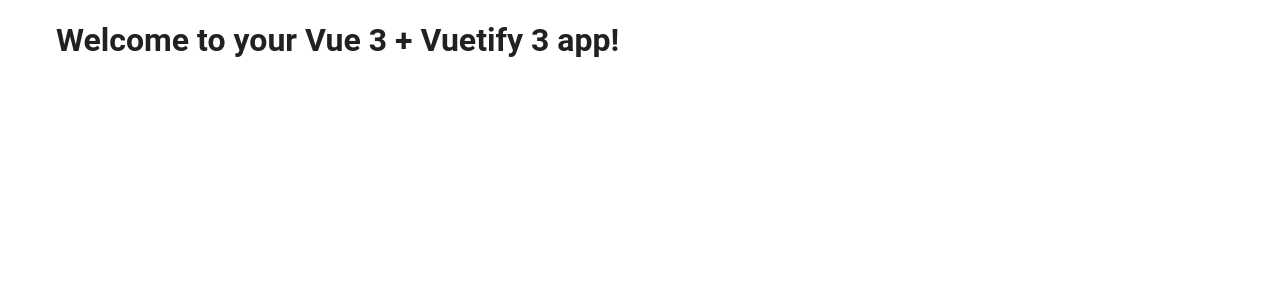
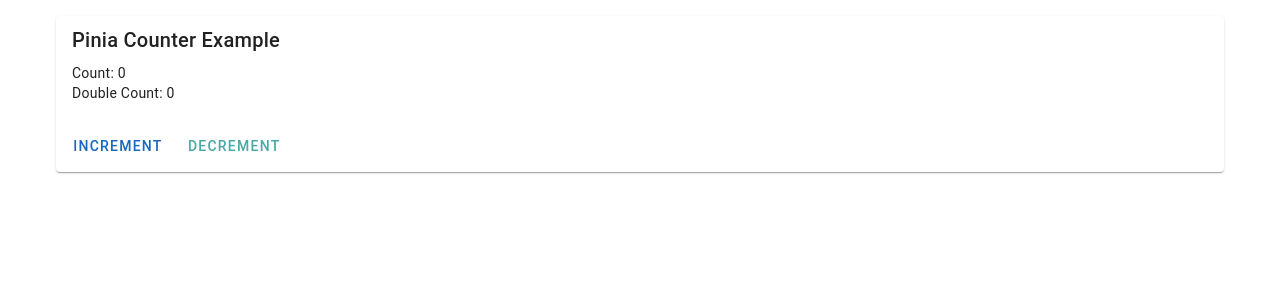
Before and after one commit to musicteachj/barcode-crud, a Vue app in the folder client/: page / in a window 1280 px wide. Shown: the top 300 px of the page. Built offline with nearby package versions, Linux system fonts and the light colour scheme.

Commit message:
add pinia amd adjust config files

```diff
--- a/client/package.json
+++ b/client/package.json
@@ -10,11 +10,13 @@
   },
   "dependencies": {
     "@mdi/font": "^7.4.47",
+    "pinia": "^3.0.2",
     "vue": "^3.5.13",
     "vue-router": "^4.5.1",
     "vuetify": "^3.8.7"
   },
   "devDependencies": {
+    "@types/node": "^22.15.29",
     "@vitejs/plugin-vue": "^5.2.3",
     "@vue/tsconfig": "^0.7.0",
     "typescript": "~5.8.3",
--- a/client/src/main.ts
+++ b/client/src/main.ts
@@ -1,10 +1,13 @@
 import { createApp } from "vue";
+import { createPinia } from "pinia";
 import App from "./App.vue";
 import vuetify from "./plugins/vuetify";
 import router from "./router";
 
 const app = createApp(App);
+const pinia = createPinia();
 
+app.use(pinia);
 app.use(vuetify);
 app.use(router);
 
--- /dev/null
+++ b/client/src/stores/counter.ts
@@ -0,0 +1,21 @@
+import { defineStore } from "pinia";
+import { ref, computed } from "vue";
+
+export const useCounterStore = defineStore("counter", () => {
+  // State
+  const count = ref(0);
+
+  // Getters
+  const doubleCount = computed(() => count.value * 2);
+
+  // Actions
+  function increment() {
+    count.value++;
+  }
+
+  function decrement() {
+    count.value--;
+  }
+
+  return { count, doubleCount, increment, decrement };
+});
--- a/client/src/views/HomeView.vue
+++ b/client/src/views/HomeView.vue
@@ -2,12 +2,28 @@
   <v-container>
     <v-row>
       <v-col>
-        <h1>Welcome to your Vue 3 + Vuetify 3 app!</h1>
+        <v-card>
+          <v-card-title>Pinia Counter Example</v-card-title>
+          <v-card-text>
+            <p>Count: {{ counter.count }}</p>
+            <p>Double Count: {{ counter.doubleCount }}</p>
+          </v-card-text>
+          <v-card-actions>
+            <v-btn @click="counter.increment" color="primary">
+              Increment
+            </v-btn>
+            <v-btn @click="counter.decrement" color="secondary">
+              Decrement
+            </v-btn>
+          </v-card-actions>
+        </v-card>
       </v-col>
     </v-row>
   </v-container>
 </template>
 
 <script setup lang="ts">
-// Your component logic here
+import { useCounterStore } from "@/stores/counter";
+
+const counter = useCounterStore();
 </script>
--- a/client/vite.config.ts
+++ b/client/vite.config.ts
@@ -1,7 +1,13 @@
-import { defineConfig } from 'vite'
-import vue from '@vitejs/plugin-vue'
+import { defineConfig } from "vite";
+import vue from "@vitejs/plugin-vue";
+import { fileURLToPath, URL } from "node:url";
 
-// https://vite.dev/config/
+// https://vitejs.dev/config/
 export default defineConfig({
   plugins: [vue()],
-})
+  resolve: {
+    alias: {
+      "@": fileURLToPath(new URL("./src", import.meta.url)),
+    },
+  },
+});
```
Also changed, not shown: client/tsconfig.app.json (+31 -3 lines), 1 other file (tests, documents, lock files or other folders).
